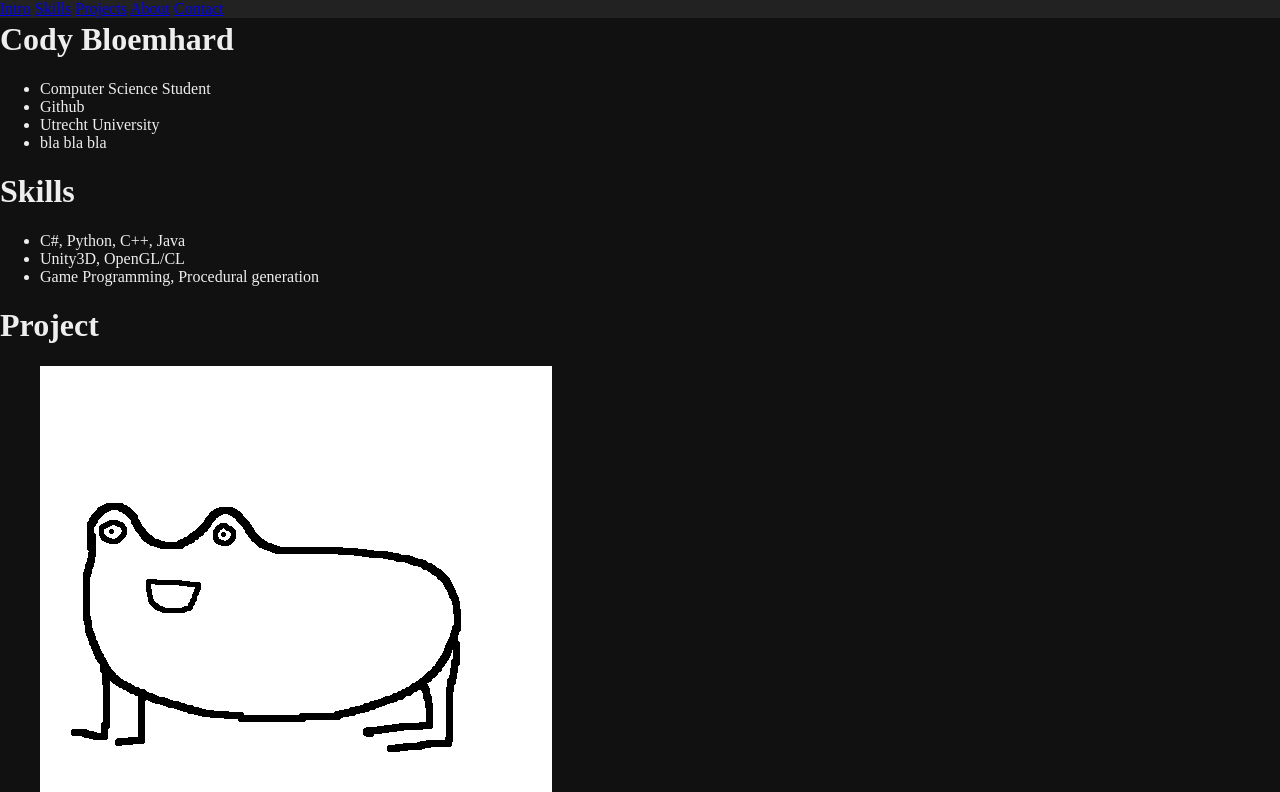
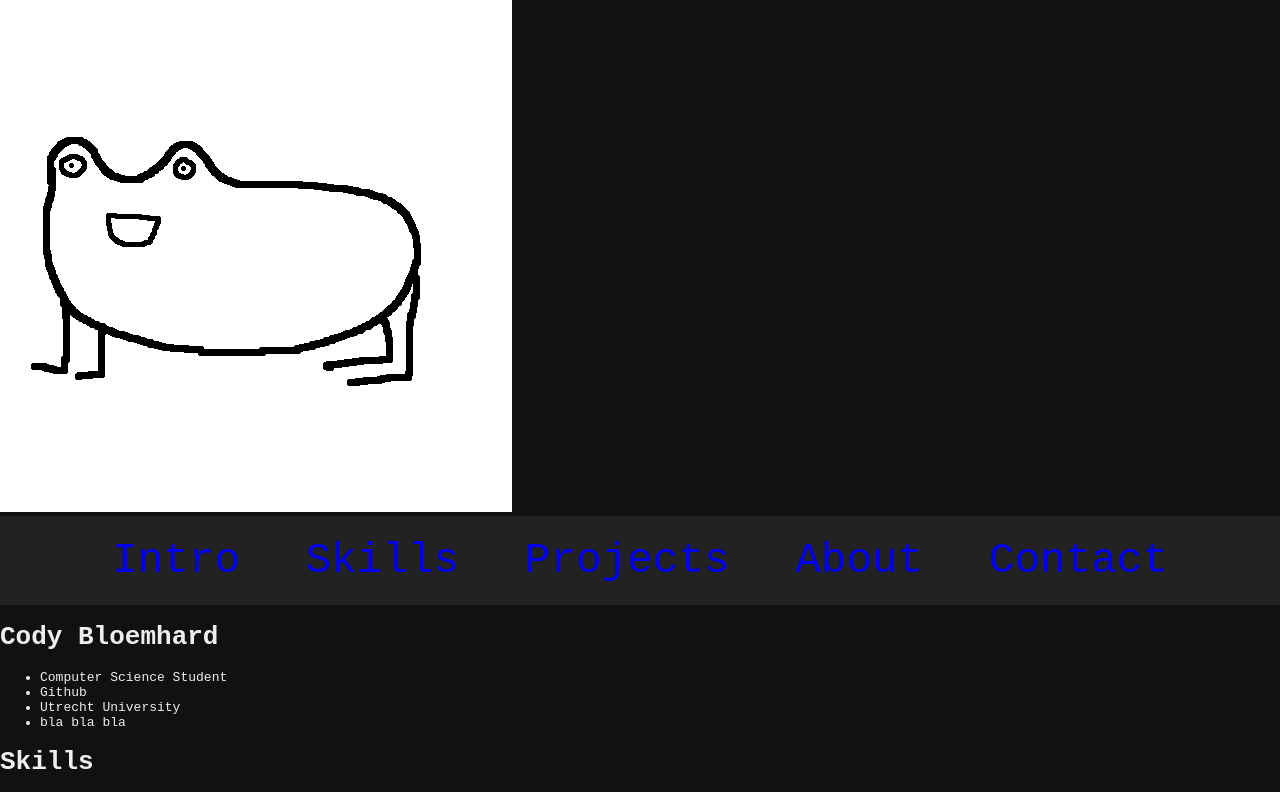
Before and after one commit to codybloemhard/codybloemhard.github.io, a plain HTML site: page index.html in a window 1280 px wide. Shown: the top 792 px of the page. Drawn offline with Linux system fonts and the light colour scheme.

Commit message:
bar thingy

```diff
--- a/index.html
+++ b/index.html
@@ -5,12 +5,17 @@
         <title>Cody Bloemhard</title>
     </head>
     <body>
+        <div id="sec_head">
+            <img src="frog.png">
+        </div>
         <div id="bar">
-            <a href="#sec_intro">Intro</a>
-            <a href="#sec_skills">Skills</a>
-            <a href="#sec_projects">Projects</a>
-            <a href="#sec_about">About</a>
-            <a href="#sec_contact">Contact</a>
+            <div class="center">
+                <a href="#sec_intro">Intro</a>
+                <a href="#sec_skills">Skills</a>
+                <a href="#sec_projects">Projects</a>
+                <a href="#sec_about">About</a>
+                <a href="#sec_contact">Contact</a>
+            </div>
         </div>
         <div id="sec_intro">
             <h1>Cody Bloemhard</h1>
--- a/style.css
+++ b/style.css
@@ -1,14 +1,34 @@
 body{
     width: 100%;
     margin: 0;
+    padding: 0;
     background-color: #111;
     color: #eee;
+    font-family: monospace;
+}
+
+.center{
+    margin: 0 auto;
+    display: inline-block;
 }
 
 #bar{
-    position: fixed;
+    position: -webkit-sticky;
+    position: sticky;
     top: 0;
     width: 100%;
     background-color: #222;
+    font-size: 32pt;
+    text-align: center;
+}
 
+#bar a:link, a:visited {
+    display: inline-block;
+    padding: 20px;
+    text-aligh: center;
+    text-decoration: none;
 }
+
+#bar a:hover, a:active {
+    background-color: #333;
+}
```
